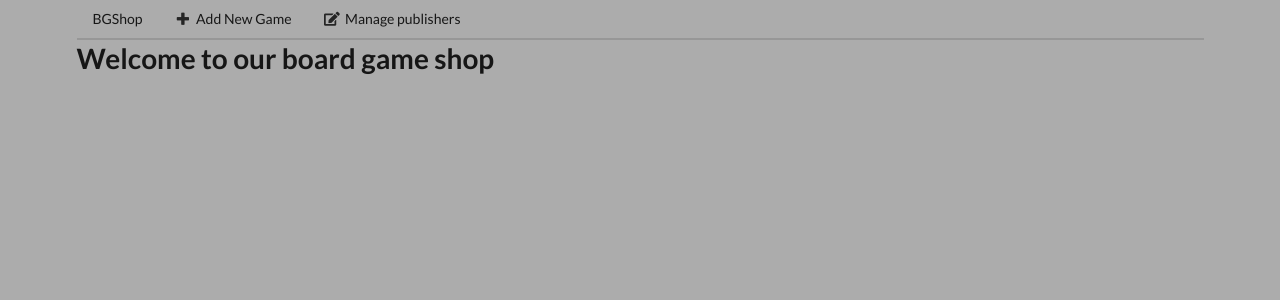
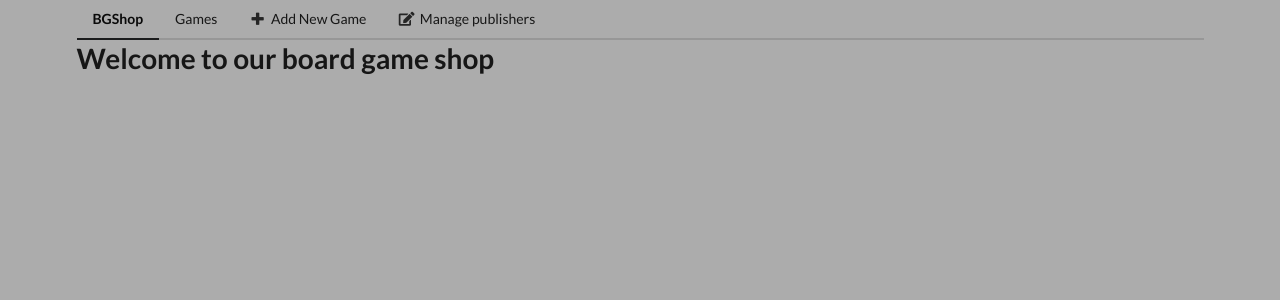
Before and after one commit to l4web/js, a React (Create React App) app: page / in a window 1280 px wide. Shown: the top 300 px of the page. Built offline with nearby package versions, Linux system fonts and the light colour scheme.

Commit message:
#07-03 Navigate between routes with Link component

```diff
--- a/src/components/TopNavigation.js
+++ b/src/components/TopNavigation.js
@@ -1,20 +1,14 @@
 import React from 'react';
-import PropTypes from 'prop-types';
-const TopNavigation  = ({showGameForm, showPublishers}) => (
+import {NavLink} from "react-router-dom";
+const TopNavigation  = () => (
     <div>
         <div className="ui secondary pointing menu">
-            <a href="/" className="item">BGShop</a>
-            <a className="item" onClick={showGameForm} ><i className="icon plus"/>Add New Game
-            </a>
-            <a className="item" onClick={showPublishers} ><i className="icon edit"/>Manage publishers
-            </a>
+            <NavLink exact to="/" href="/" className="item">BGShop</NavLink>
+            <NavLink exact to="/games" className="item"  > Games </NavLink>
+            <NavLink exact to="/games/new" className="item" ><i className="icon plus"/>Add New Game </NavLink>
+            <NavLink exact to="/publishers" className="item" ><i className="icon edit"/>Manage publishers  </NavLink>
         </div>
     </div>
 );
 
-TopNavigation.propTypes = {
-    showGameForm: PropTypes.func.isRequired,
-    showPublishers: PropTypes.func.isRequired
-};
-
 export default TopNavigation;
```
